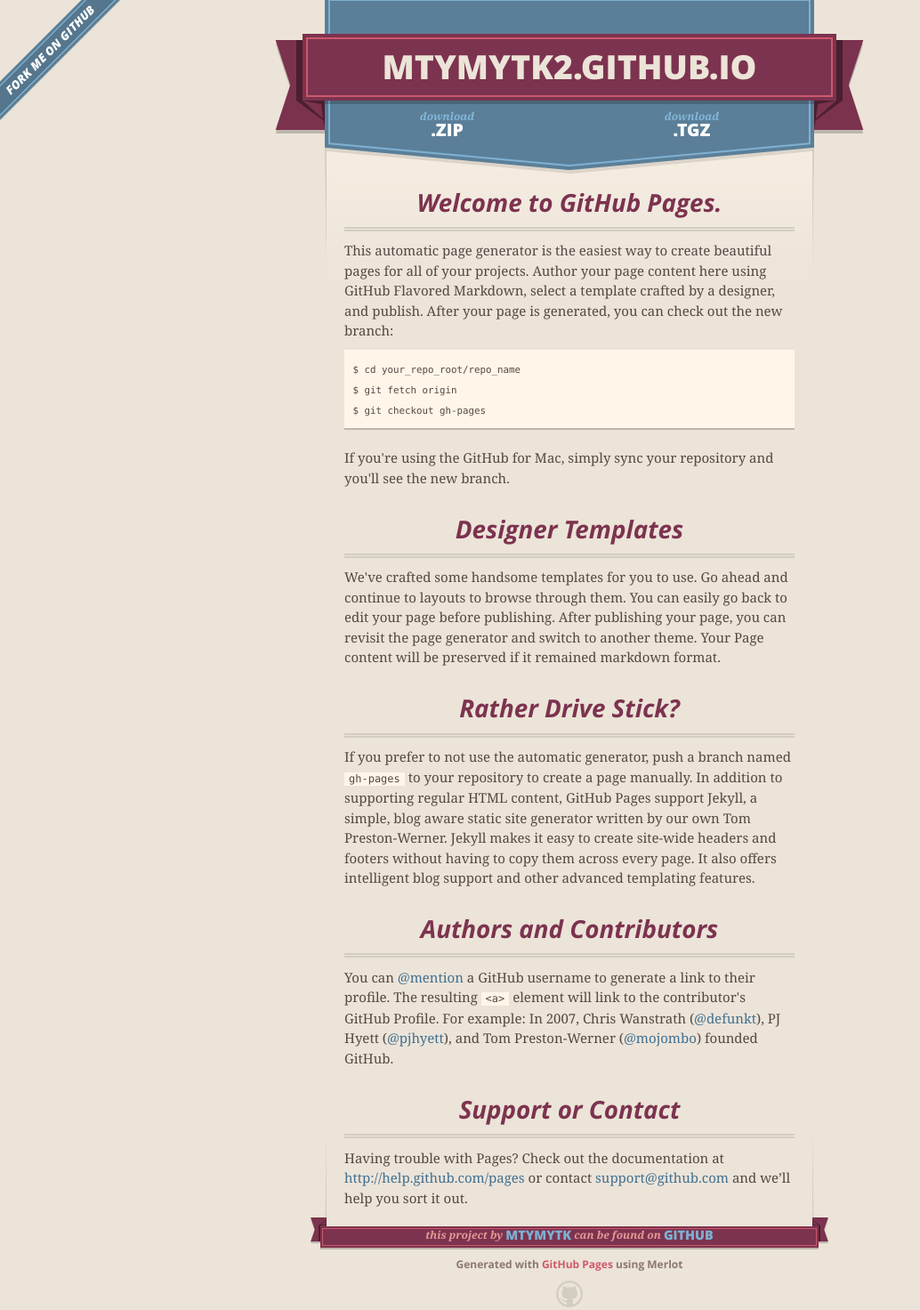
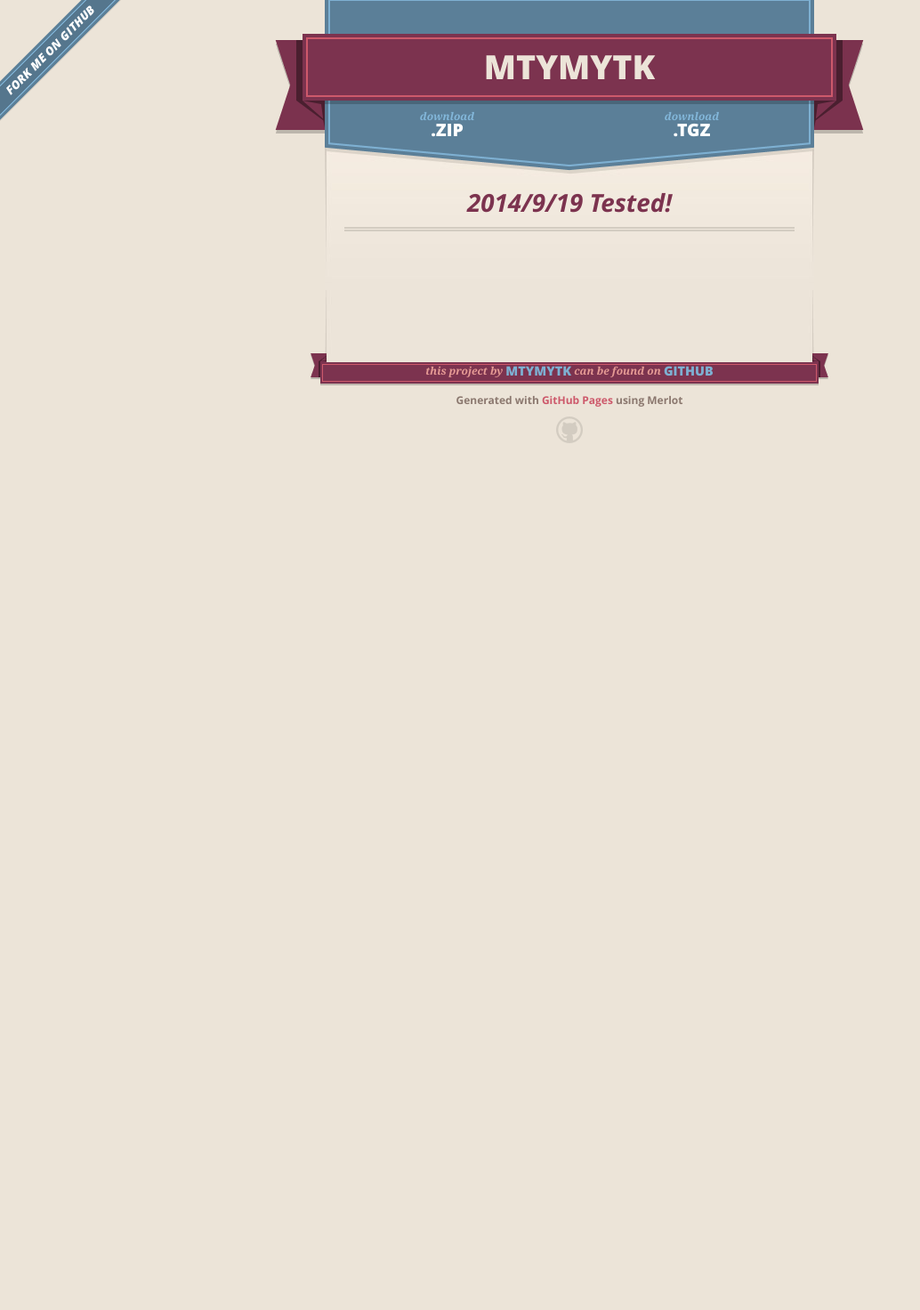
Before and after one commit to mtymytk/mtymytk2.github.io, a plain HTML site: page index.html in a window 1280 px wide. Shown: the whole page at 89% size, without its empty margins (0-1034 px from the left). After the commit the page ends 800 px from the top, so only its background shows below. Drawn offline with nearby package versions, Linux system fonts and the light colour scheme.

```diff
--- a/index.html
+++ b/index.html
@@ -17,7 +17,7 @@
         $('#main_content').headsmart()
       })
     </script>
-    <title>Mtymytk2.github.io by mtymytk</title>
+    <title>mtymytk by mtymytk</title>
   </head>
 
   <body>
@@ -27,7 +27,7 @@
       <header>
         <span class="ribbon-outer">
           <span class="ribbon-inner">
-            <h1>Mtymytk2.github.io</h1>
+            <h1>mtymytk</h1>
             <h2></h2>
           </span>
           <span class="left-tail"></span>
@@ -47,36 +47,7 @@
 
       <section id="main_content">
         <h3>
-<a name="welcome-to-github-pages" class="anchor" href="#welcome-to-github-pages"><span class="octicon octicon-link"></span></a>Welcome to GitHub Pages.</h3>
-
-<p>This automatic page generator is the easiest way to create beautiful pages for all of your projects. Author your page content here using GitHub Flavored Markdown, select a template crafted by a designer, and publish. After your page is generated, you can check out the new branch:</p>
-
-<pre><code>$ cd your_repo_root/repo_name
-$ git fetch origin
-$ git checkout gh-pages
-</code></pre>
-
-<p>If you're using the GitHub for Mac, simply sync your repository and you'll see the new branch.</p>
-
-<h3>
-<a name="designer-templates" class="anchor" href="#designer-templates"><span class="octicon octicon-link"></span></a>Designer Templates</h3>
-
-<p>We've crafted some handsome templates for you to use. Go ahead and continue to layouts to browse through them. You can easily go back to edit your page before publishing. After publishing your page, you can revisit the page generator and switch to another theme. Your Page content will be preserved if it remained markdown format.</p>
-
-<h3>
-<a name="rather-drive-stick" class="anchor" href="#rather-drive-stick"><span class="octicon octicon-link"></span></a>Rather Drive Stick?</h3>
-
-<p>If you prefer to not use the automatic generator, push a branch named <code>gh-pages</code> to your repository to create a page manually. In addition to supporting regular HTML content, GitHub Pages support Jekyll, a simple, blog aware static site generator written by our own Tom Preston-Werner. Jekyll makes it easy to create site-wide headers and footers without having to copy them across every page. It also offers intelligent blog support and other advanced templating features.</p>
-
-<h3>
-<a name="authors-and-contributors" class="anchor" href="#authors-and-contributors"><span class="octicon octicon-link"></span></a>Authors and Contributors</h3>
-
-<p>You can <a href="https://github.com/blog/821" class="user-mention">@mention</a> a GitHub username to generate a link to their profile. The resulting <code>&lt;a&gt;</code> element will link to the contributor's GitHub Profile. For example: In 2007, Chris Wanstrath (<a href="https://github.com/defunkt" class="user-mention">@defunkt</a>), PJ Hyett (<a href="https://github.com/pjhyett" class="user-mention">@pjhyett</a>), and Tom Preston-Werner (<a href="https://github.com/mojombo" class="user-mention">@mojombo</a>) founded GitHub.</p>
-
-<h3>
-<a name="support-or-contact" class="anchor" href="#support-or-contact"><span class="octicon octicon-link"></span></a>Support or Contact</h3>
-
-<p>Having trouble with Pages? Check out the documentation at <a href="http://help.github.com/pages">http://help.github.com/pages</a> or contact <a href="mailto:support@github.com">support@github.com</a> and we’ll help you sort it out.</p>
+<a name="2014919-tested" class="anchor" href="#2014919-tested"><span class="octicon octicon-link"></span></a>2014/9/19 Tested!</h3>
       </section>
 
       <footer>
```
Also changed, not shown: params.json (+1 -1 lines).
